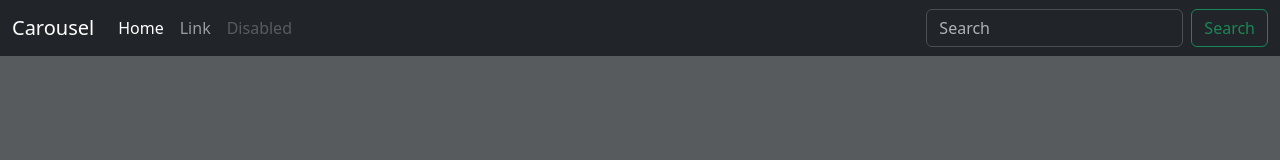
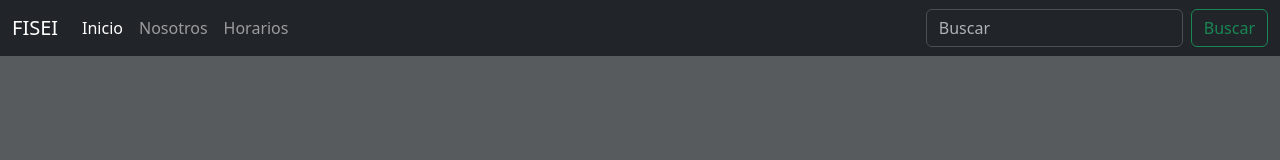
Before and after one commit to THONY43/FISEI, a plain HTML site: page index.html in a window 1280 px wide. Shown: the top 160 px of the page. Drawn offline with Linux system fonts and the light colour scheme.

Commit message:
Traduccion del NAV-BAR de ingles a español

```diff
--- a/index.html
+++ b/index.html
@@ -1,4 +1,5 @@
 <!doctype html>
+
 <html lang="en" data-bs-theme="auto">
   <head>
     <meta charset="utf-8" />
@@ -192,7 +193,7 @@
     <header data-bs-theme="dark">
       <nav class="navbar navbar-expand-md navbar-dark fixed-top bg-dark">
         <div class="container-fluid">
-          <a class="navbar-brand" href="#">Carousel</a>
+          <a class="navbar-brand" href="#">FISEI</a>
           <button
             class="navbar-toggler"
             type="button"
@@ -207,22 +208,21 @@
           <div class="collapse navbar-collapse" id="navbarCollapse">
             <ul class="navbar-nav me-auto mb-2 mb-md-0">
               <li class="nav-item">
-                <a class="nav-link active" aria-current="page" href="#">Home</a>
+                <a class="nav-link active" aria-current="page" href="#">Inicio</a>
               </li>
-              <li class="nav-item"><a class="nav-link" href="#">Link</a></li>
-              <li class="nav-item">
-                <a class="nav-link disabled" aria-disabled="true">Disabled</a>
-              </li>
+              <li class="nav-item"><a class="nav-link" href="#">Nosotros</a></li>
+               <li class="nav-item"><a class="nav-link" href="#">Horarios</a></li>
+
             </ul>
             <form class="d-flex" role="search">
               <input
                 class="form-control me-2"
                 type="search"
-                placeholder="Search"
+                placeholder="Buscar"
                 aria-label="Search"
               />
               <button class="btn btn-outline-success" type="submit">
-                Search
+                Buscar
               </button>
             </form>
           </div>
```
